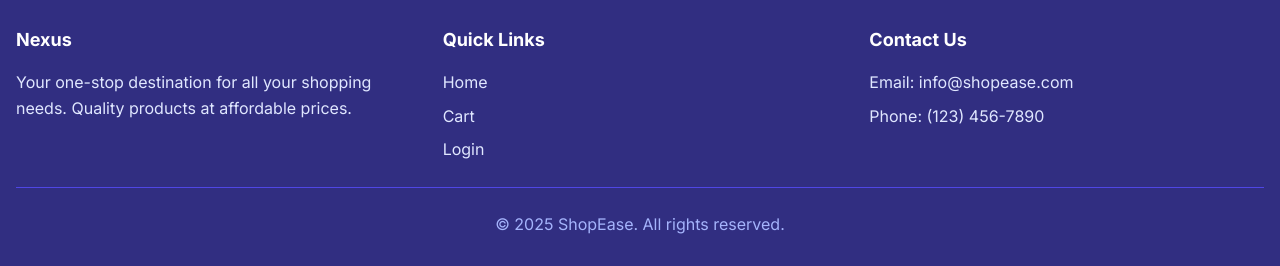
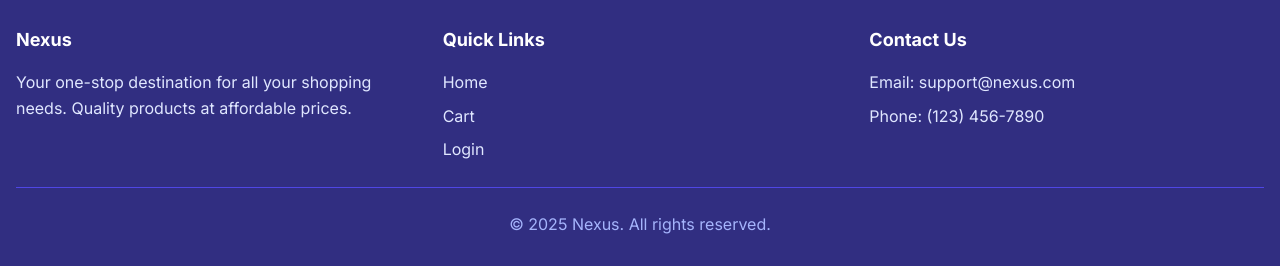
Before and after one commit to iamsoumya1611/nexus-ecommerce, a React (Create React App) app in the folder client/: page /admin/orderlist in a window 1280 px wide. Shown: the part 798-1064 px from the top of the page. Built offline with nearby package versions, Linux system fonts and the light colour scheme.

Commit message:
fix(footer): update contact email and company name
- Changed contact email from info@shopease.com to support@nexus.com
- Updated company name in footer copyright from ShopEase to Nexus

```diff
--- a/client/src/components/Footer.jsx
+++ b/client/src/components/Footer.jsx
@@ -34,14 +34,14 @@ const Footer = () => {
           <div>
             <h5 className="text-lg font-bold mb-4">Contact Us</h5>
             <ul className="space-y-2 text-primary-100">
-              <li>Email: info@shopease.com</li>
+              <li>Email: support@nexus.com</li>
               <li>Phone: (123) 456-7890</li>
             </ul>
           </div>
         </div>
         <hr className="my-6 border-primary-700" />
         <div className="text-center text-primary-300">
-          <p>&copy; {new Date().getFullYear()} ShopEase. All rights reserved.</p>
+          <p>&copy; {new Date().getFullYear()} Nexus. All rights reserved.</p>
         </div>
       </div>
     </footer>
```
